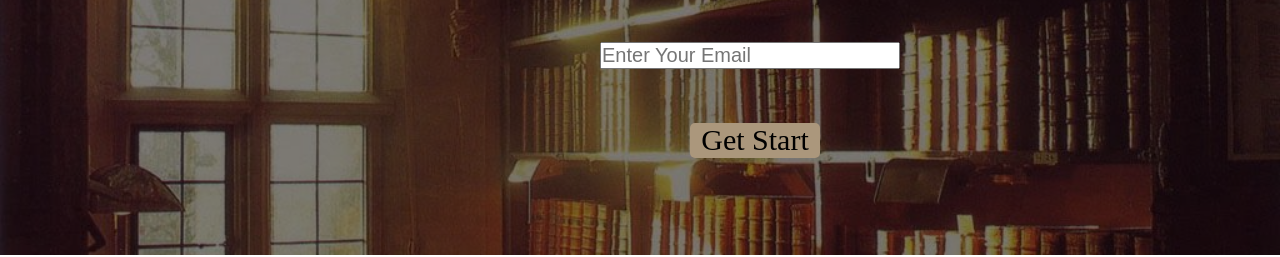
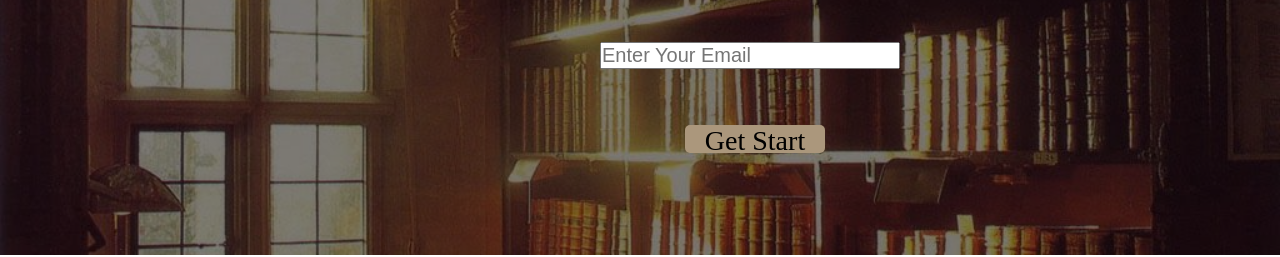
Before and after one commit to HadeerAbdelgawad/project1, a plain HTML site: page index.html in a window 1280 px wide. Shown: the part 5740-5997 px from the top of the page. Drawn offline with Linux system fonts and the light colour scheme.

Commit message:
Update style.css

```diff
--- a/css/style.css
+++ b/css/style.css
@@ -640,17 +640,17 @@ body{
     width: 300px;
 }
 .join-form button{
-    margin-left: 290px;
-    width: 130px;
-    height: 35px;
-    font-size: 30px;
+    margin-left:  285px;
+    width: 140px;
+    height: 28px;
+    font-size: 28px;
     font-family: 'Times New Roman', Times, serif;
     border: none;
     border-radius: 5px;
     background-color: rgb(171, 151, 124);
 }
 .join-form button:hover{
-    background-color: #d6cdc3;
+    background-color: #f9ecd8;
 }
 /* ////////////////////////////////////////////////////////////////////// */
 .say{
```
